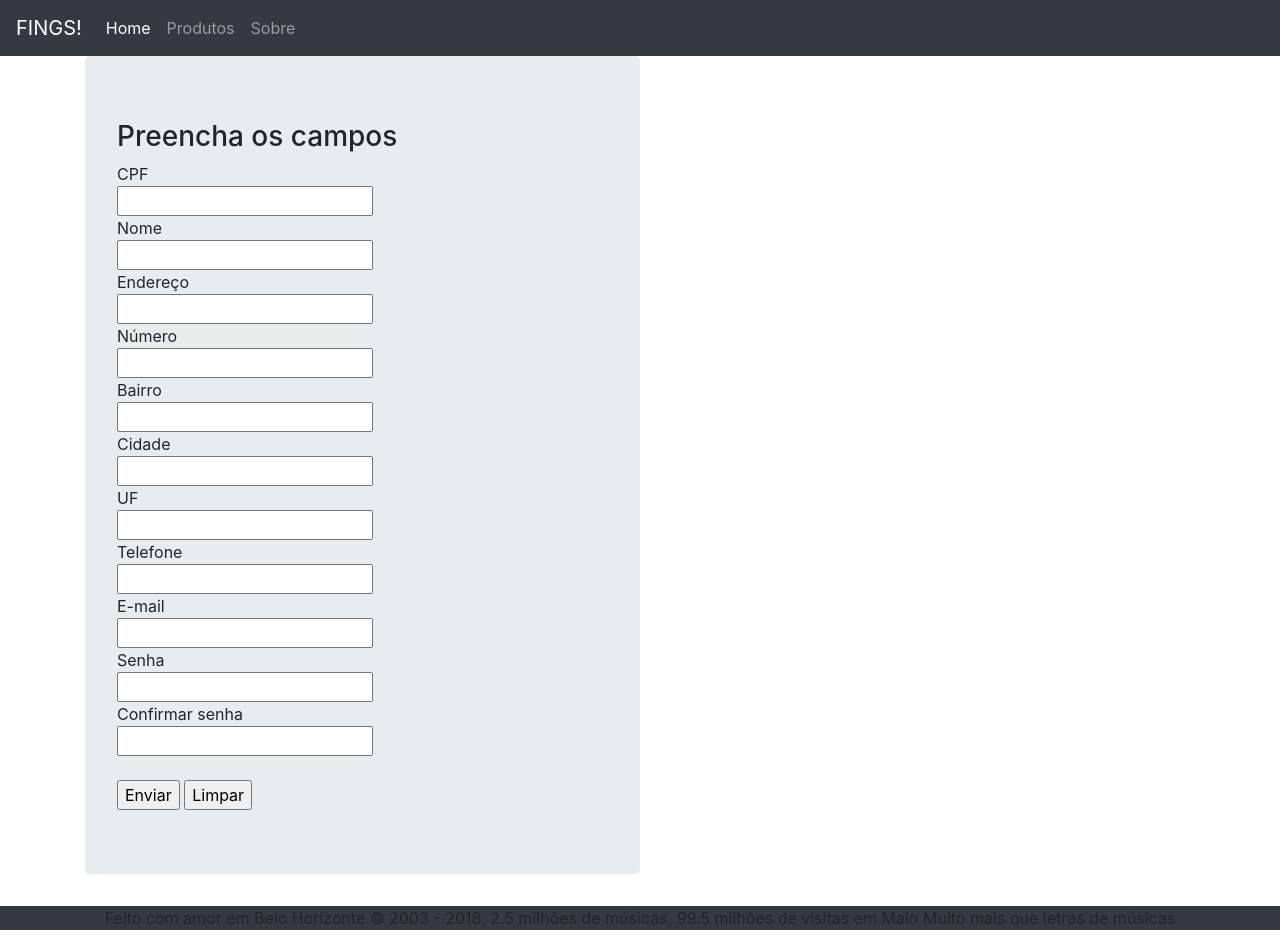
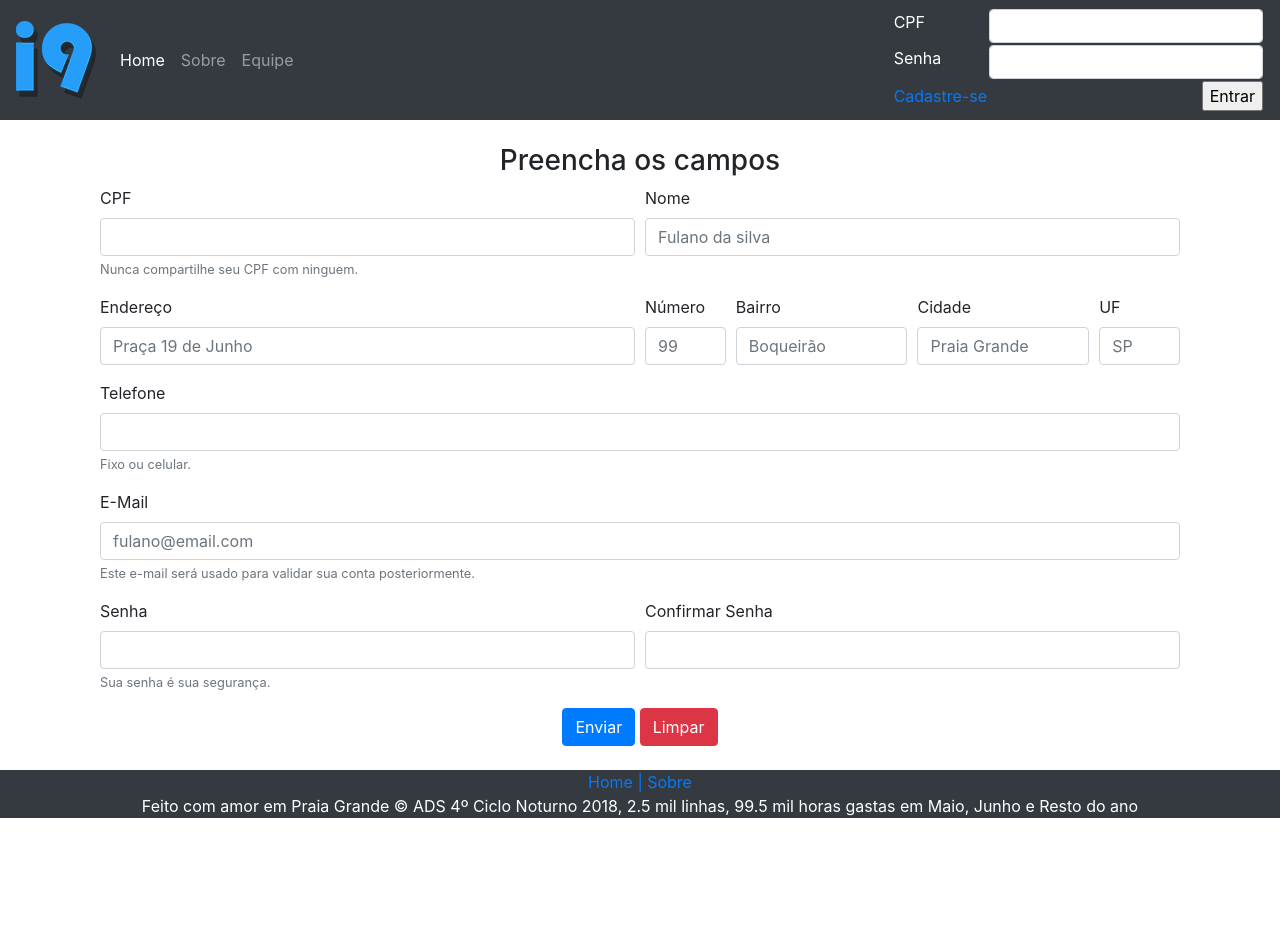
Before and after one commit to acbertini/tp-ling-prog-iv, a PHP site: page /cadastro.php in a window 1280 px wide. After the commit the page ends 818 px from the top, so only its background shows below. Run offline with PHP 8.4, Linux system fonts and the light colour scheme; some libraries are stand-ins or nearby versions.

Commit message:
update Front End
Update no front da maioria das paginas e acrescente da pagina equipe

```diff
--- a/pagina/cadastro.php
+++ b/pagina/cadastro.php
@@ -26,21 +26,13 @@
         <?php include('estrutura/navbar.php')?>
 
         <main class="container" role="main">
-            <div class="container-fluid">
-                <div class="row">
-                    <div class="col-md-6 jumbotron">
-                      <h3>Preencha os campos</h3>
+
+                    <div class="container">
+                        <br/>
+                      <h3 class='text-center'>Preencha os campos</h3>
                       <?php include('formCadastro.php') ?>
                     </div>
-                    <div class="col-md-6">
-                        <div class="row">
-                            <div class="col-md-12">
-
-                            </div>
-                        </div>
-                    </div>
-                </div>
-            </div>
+                    <br/>
         </main>
 
         <?php include('estrutura/footer.php')?>
--- a/pagina/estrutura/footer.php
+++ b/pagina/estrutura/footer.php
@@ -8,9 +8,10 @@
 <!-- Boostrap JS Library -->
 <script src="https://maxcdn.bootstrapcdn.com/bootstrap/4.0.0/js/bootstrap.min.js"></script>
 <div class="container-fluid bg-dark mx-auto text-center">
-<p>Feito com amor em Belo Horizonte
-© 2003 - 2018, 2.5 milhões de músicas, 99.5 milhões de visitas em Maio
-Muito mais que letras de músicas</p>
+<a href="index.php">Home</a> <span class='text-primary'>|</span> <a href='sobre.php'>Sobre</a>
+	<br/>
+<p class='text-white'>Feito com amor em Praia Grande
+© ADS 4º Ciclo Noturno 2018, 2.5 mil linhas, 99.5 mil horas gastas em Maio, Junho e Resto do ano</p>
 </div>
 <!--
 <script src="https://code.jquery.com/jquery-3.3.1.slim.min.js" integrity="sha384-q8i/X+965DzO0rT7abK41JStQIAqVgRVzpbzo5smXKp4YfRvH+8abtTE1Pi6jizo" crossorigin="anonymous"></script>
--- a/pagina/estrutura/navbar.php
+++ b/pagina/estrutura/navbar.php
@@ -1,6 +1,6 @@
 <link rel="stylesheet" href="../../css/navbar.css">
 <nav class="navbar navbar-expand-md navbar-dark bg-dark">
-    <a class="navbar-brand" href="sobre.php">FINGS!</a>
+    <a class="navbar-brand" href="sobre.php"><img src='img/i9pqn.png'></a>
     <button class="navbar-toggler" aria-expanded="false" aria-controls="navbarCollapse" aria-label="Toggle navigation" type="button" data-toggle="collapse" data-target="#navbarCollapse">
         <span class="navbar-toggler-icon"></span>
     </button>
@@ -10,12 +10,30 @@
                 <a class="nav-link" href="index.php">Home</a><!--<span class="sr-only">(current)</span>-->
             </li>
             <li class="nav-item">
-                <a class="nav-link" href="produtos.php">Produtos</a>
+                <a class="nav-link" href="sobre.php">Sobre</a>
             </li>
             <li class="nav-item">
-                <a class="nav-link" href="sobre.php">Sobre</a>
+                <a class="nav-link" href="equipe.php">Equipe</a>
             </li>
         </ul>
+                    <div name="login" class="">
+                <?php
+    if (isset($_SESSION["usuario"]))
+    {
+        echo "<h2 class='text-white'>Bem vindo(a), ".$_SESSION["usuario"]["nome"]."!</h2><br/>";
+        echo "<a class='btn' href='perfil.php'>Meus dados</a><form method='post'><input class='btn' type='submit' name='logout' value='Logout'/></form>";
+    }
+        else {
+            if (isset($erro)){
+                echo "<h3 class='text-danger'>$erro</h3>";
+            }
+            if (isset($sucesso)){
+                echo "<h3 class='text-success'>$sucesso</h3>";
+            }
+            include('formLogin.php');
+        }
+                ?>
+            </div>
         <!--<form class="form-inline mt-2 mt-md-0">
             <input clasís="form-control mr-sm-2" aria-label="Search" type="text" placeholder="Search">
             <button class="btn btn-outline-success my-2 my-sm-0" type="submit"> Search</button>
--- a/pagina/formCadastro.php
+++ b/pagina/formCadastro.php
@@ -1,25 +1,64 @@
+
 <form action="index.php" onsubmit="return validar();" method="post">
-  CPF <br/>
-  <input type="text" pattern="\d{11}" name="cpf" required/><br/>
-  Nome <br/>
-  <input type="text" name="nome" required/><br/>
-  Endereço <br/>
-  <input type="text" name="endereco" required/><br/>
-  Número <br/>
-  <input type="text" name="numeroEnd" required/><br/>
-  Bairro <br/>
-  <input type="text" name="bairro" required/><br/>
-  Cidade <br/>
-  <input type="text" name="cidade" required/><br/>
-  UF <br/>
-  <input type="text" pattern="[A-Z]{2}" name="uf" required/><br/>
-  Telefone <br/>
-  <input type="text" pattern="\d+" name="telefone" required/><br/>
-  E-mail <br/>
-  <input type="email" name="email" required/><br/>
-  Senha <br/>
-  <input type="password" name="senha" id="senha" required/><br/>
-  Confirmar senha <br/>
-  <input type="password" name="senhaConf" id="senhaConf" required/><br/><br/>
-  <input type="submit" name="subCadastrar" value="Enviar"/> <input type="reset" value="Limpar"/>
+  <div class="form-row">
+    <div class="col-md-6 mb-3">
+      <label>CPF</label> <input type="text" pattern="\d{11}" name="cpf" class="form-control" required/>
+      <small id="emailHelp" class="form-text text-muted">Nunca compartilhe seu CPF com ninguem.</small>
+    </div>
+  <div class="col-md-6 mb-3">
+    <label>Nome</label>
+    <input type="text" name="nome" class="form-control" placeholder="Fulano da silva" required/>
+
+  </div>
+</div>
+  <div class="form-row">
+    <div class="col-md-6 mb-3">
+      <label>Endereço</label>
+      <input type="text" name="endereco" class="form-control" placeholder="Praça 19 de Junho" required/>
+    </div>
+   <div class="col-md-1 mb-3">
+      <label>Número</label>
+      <input type="text" name="numeroEnd" class="form-control" placeholder="99" required/>
+    </div>
+    <div class="col-md-2 mb-3">
+      <label>Bairro</label>
+      <input type="text" name="bairro" class="form-control" placeholder="Boqueirão" required/>
+    </div>
+    <div class="col-md-2 mb-3">
+      <label>Cidade</label>
+      <input type="text" name="cidade" class="form-control" placeholder="Praia Grande" required/>
+    </div>
+    <div class="col-md-1 mb-3">
+      <label>UF</label>
+      <input type="text" pattern="[A-Z]{2}" name="uf" class="form-control" placeholder="SP" required/>
+    </div>
+  </div>
+ <div class="form-row">
+  <div class="col-md-12 mb-3">
+  <label>Telefone</label>
+  <input type="text" pattern="\d+" name="telefone" class="form-control" required/>
+  <small id="emailHelp" class="form-text text-muted">Fixo ou celular.</small>
+</div>
+</div>
+ <div class="form-row">
+  <div class="col-md-12 mb-3">
+  <label>E-Mail</label>
+  <input type="email" name="email" class="form-control" placeholder="fulano@email.com" required/>
+  <small id="emailHelp" class="form-text text-muted">Este e-mail será usado para validar sua conta posteriormente.</small>
+</div>
+</div>
+ <div class="form-row">
+  <div class="col-md-6 mb-3">
+  <label>Senha</label>
+  <input type="password" name="senha" id="senha" class="form-control" required/>
+  <small id="emailHelp" class="form-text text-muted">Sua senha é sua segurança.</small>
+</div>
+<div class="col-md-6 mb-3">
+  <label>Confirmar Senha</label>
+  <input type="password" name="senhaConf" id="senhaConf" class="form-control" required/>
+</div>
 </form>
+<div class='text-center mx-auto'>
+  <input class="btn btn-primary" type="submit" name="subCadastrar" value="Enviar"/> <input class="btn btn-danger" type="reset" value="Limpar"/>
+</div>
+</form>
--- a/pagina/formLogin.php
+++ b/pagina/formLogin.php
@@ -1,8 +1,19 @@
 <form method="post">
-  CPF<br/>
-  <input type="text" name="cpf" required/><br/>
-  Senha<br/>
-  <input type="password" name="senha" required/><br/>
-  <input type="submit" name="login" value="Entrar"/><br/><br/>
+	<table>
+		<tr>
+ 			<td> <label for='cpf' class='text-white'>CPF</label> </td>
+ 			<td> <input type="text" name="cpf" class='form-control h-25 w-100' required/> </td>
+  		</tr><tr>
+			<td> <label for='senha' class='text-white'>Senha</label> </td>
+ 			<td> <input type="password" name="senha" class='form-control h-25 w-100' required/> </td>
+  		<tr></tr>
+	  		<td>
+				<a href="cadastro.php">Cadastre-se</a>
+			</td>
+  			<td align="right">
+  <input type="submit" name="login" value="Entrar"/>
+			</td>
 </form>
-<a href="cadastro.php">Não tenho cadastro</a>
+
+</tr>
+</table>
--- a/pagina/formulario_compra.php
+++ b/pagina/formulario_compra.php
@@ -1,3 +1,4 @@
+ <?php include_once('estrutura/logica-login.php')?>
 <!DOCTYPE html>
 <html lang="pt-br">
     <head>
--- a/pagina/plano_internet.php
+++ b/pagina/plano_internet.php
@@ -1,4 +1,4 @@
-
+ <?php include_once('estrutura/logica-login.php')?>
 <!DOCTYPE html>
 <html lang="pt-br">
 <script src="https://ajax.googleapis.com/ajax/libs/angularjs/1.6.9/angular.min.js"></script>
--- a/pagina/plano_movel.php
+++ b/pagina/plano_movel.php
@@ -1,4 +1,4 @@
-
+ <?php include_once('estrutura/logica-login.php')?>
 <!DOCTYPE html>
 <html lang="pt-br">
 <script src="https://ajax.googleapis.com/ajax/libs/angularjs/1.6.9/angular.min.js"></script>
--- a/pagina/plano_televisao.php
+++ b/pagina/plano_televisao.php
@@ -1,4 +1,4 @@
-
+ <?php include_once('estrutura/logica-login.php')?>
 <!DOCTYPE html>
 <html lang="pt-br">
 <script src="https://ajax.googleapis.com/ajax/libs/angularjs/1.6.9/angular.min.js"></script>
--- a/pagina/produtos.php
+++ b/pagina/produtos.php
@@ -1,3 +1,4 @@
+ <?php include_once('estrutura/logica-login.php')?>
 <!DOCTYPE html>
 <html lang="pt-br">
     <head>
--- a/pagina/sobre.php
+++ b/pagina/sobre.php
@@ -1,3 +1,4 @@
+ <?php include_once('estrutura/logica-login.php')?>
 <!DOCTYPE html>
 <html lang="pt-br">
     <head>
```
Also changed, not shown: pagina/equipe.php (added, +59 -0 lines), pagina/estrutura/logica-login.php (added, +46 -0 lines), pagina/index.php (+4 -66 lines), pagina/img/ana.jpg (added), pagina/img/carlos.jpg (added), pagina/img/fabio.jpg (added), pagina/img/i9.png (added), pagina/img/i9pqn.png (added).
